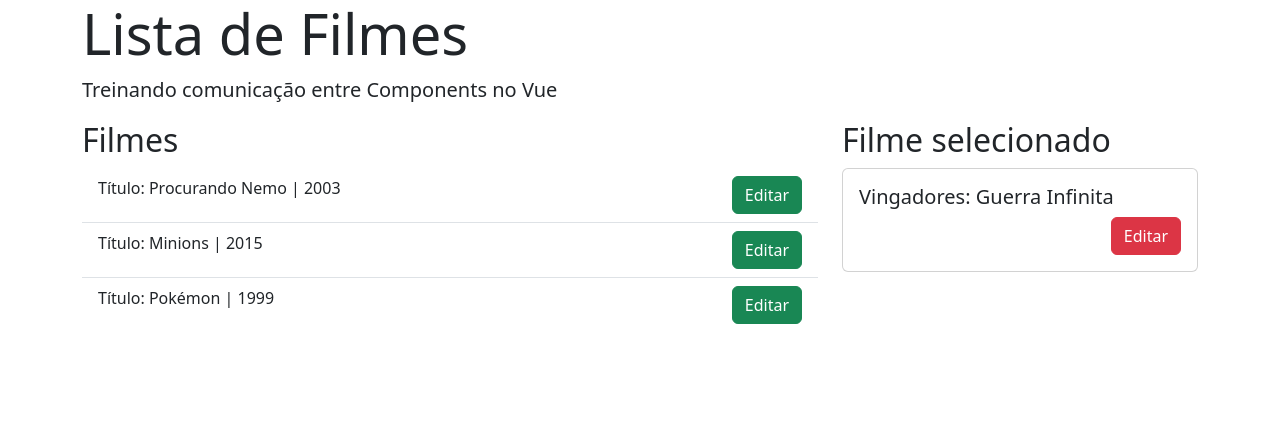
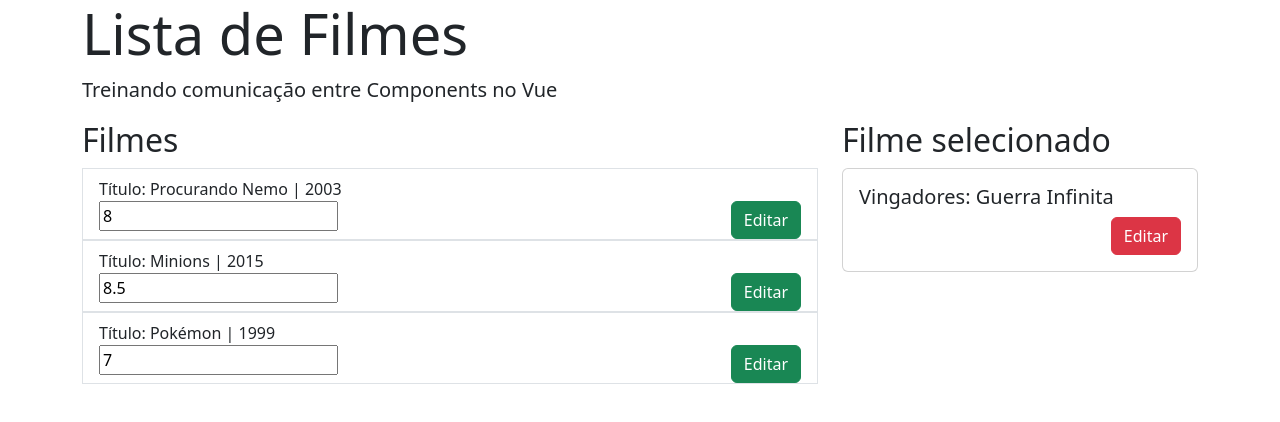
Before and after one commit to luanacassiaf/vuejs-course, a Vue app in the folder Componentes/vue-components-comunicacao/: page / in a window 1280 px wide. Shown: the top 422 px of the page. Built offline with nearby package versions, Linux system fonts and the light colour scheme.

Commit message:
Atributos non props

```diff
--- a/Componentes/vue-components-comunicacao/package.json
+++ b/Componentes/vue-components-comunicacao/package.json
@@ -33,7 +33,9 @@
     "parserOptions": {
       "parser": "@babel/eslint-parser"
     },
-    "rules": {}
+    "rules": {
+      "vue/require-prop-type-constructor": "off"
+    }
   },
   "browserslist": [
     "> 1%",
--- a/Componentes/vue-components-comunicacao/src/components/FilmesLista.vue
+++ b/Componentes/vue-components-comunicacao/src/components/FilmesLista.vue
@@ -5,6 +5,7 @@
       <h2>Filmes</h2>
       <ul class="list-group list-group-flush">
         <!-- <FilmesListaIten titulo="Pokémon"/> -->
+
         <FilmesListaIten
           v-for="filme in filmes"
           :key="filme.id"
@@ -34,9 +35,9 @@ export default {
   data() {
     return {
       filmes: [
-        { id: 1, titulo: "Procurando Nemo", ano: 2003 },
-        { id: 2, titulo: "Minions", ano: 2015 },
-        { id: 3, titulo: "Pokémon", ano: 1999 },
+        { id: 1, titulo: "Procurando Nemo", ano: 2003, avaliacao: 8 },
+        { id: 2, titulo: "Minions", ano: 2015, avaliacao: 8.5 },
+        { id: 3, titulo: "Pokémon", ano: 1999, avaliacao: 7 },
       ],
     };
   },
--- a/Componentes/vue-components-comunicacao/src/components/FilmesListaIten.vue
+++ b/Componentes/vue-components-comunicacao/src/components/FilmesListaIten.vue
@@ -1,15 +1,23 @@
 <template>
-    <li class="list-group-item">
-        <span>{{ tituloConcatenado }} | {{ ano }}</span>
-        <button class="btn btn-success" style="float: right">Editar</button>
-    </li>
+    <div>
+        <li class="list-group-item">
+            <span>{{ tituloConcatenado }} | {{ ano }}</span>
+            <br>
+            <input :value="$attrs.avaliacao">
+            <button class="btn btn-success" style="float: right">Editar</button>
+        </li>
+    </div>
 </template>
 
 
 <script>
 export default {
     // props: ['titulo'] -- não tipado
+
     props: {
+        // Atributos non-prop são adicionados por padrão ao elemento root do component
+        inheritAttrs: false,
+
         titulo: {
             type: String,
             required: true,
@@ -29,7 +37,7 @@ export default {
         },
     },
     created() {
-        console.log(typeof this.titulo);
+        console.log('Attrs: ', this.$attrs);
     },
 };
 </script>
```
